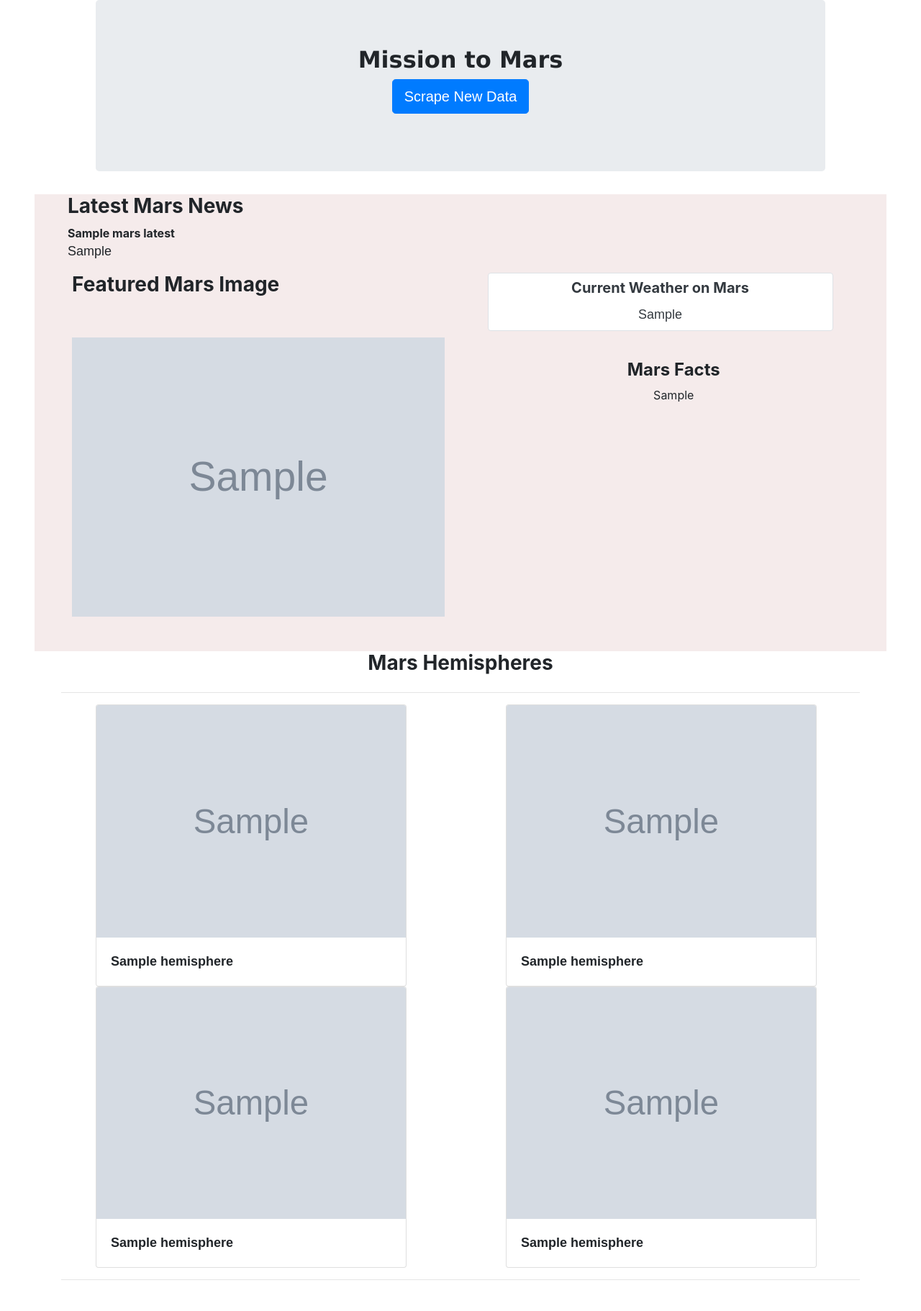
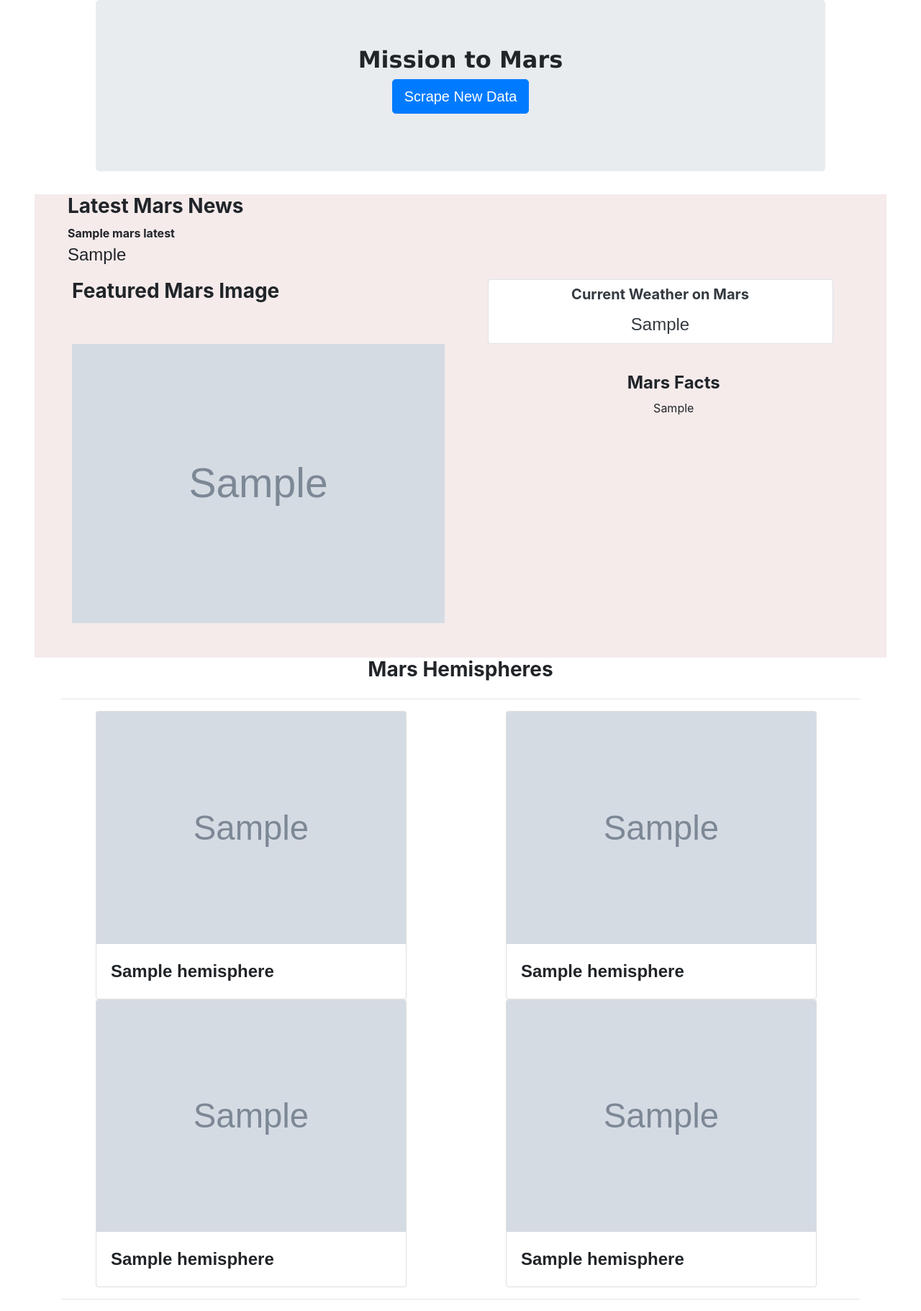
Before and after one commit to Mlara73/Nasa-Web-Scraping, a Flask app: page / in a window 1280 px wide. Shown: the whole page at 72% size. Before the commit the page ends 1779 px from the top, so only its background shows below. Run offline with Flask 2, Linux system fonts and the light colour scheme; grey boxes marked "Sample" are stand-in pictures; a database or web service that is not in the repository returns one stand-in record (values such as "Sample title"); some libraries are stand-ins or nearby versions.

Commit message:
font size fix

```diff
--- a/Missions_to_Mars/static/style.css
+++ b/Missions_to_Mars/static/style.css
@@ -16,7 +16,7 @@
 
 p{
     font-family: Arial;
-    font-size: large;
+    font-size: x-large;
  }
 
 .right-align{
```
Also changed, not shown: 3 other files.
